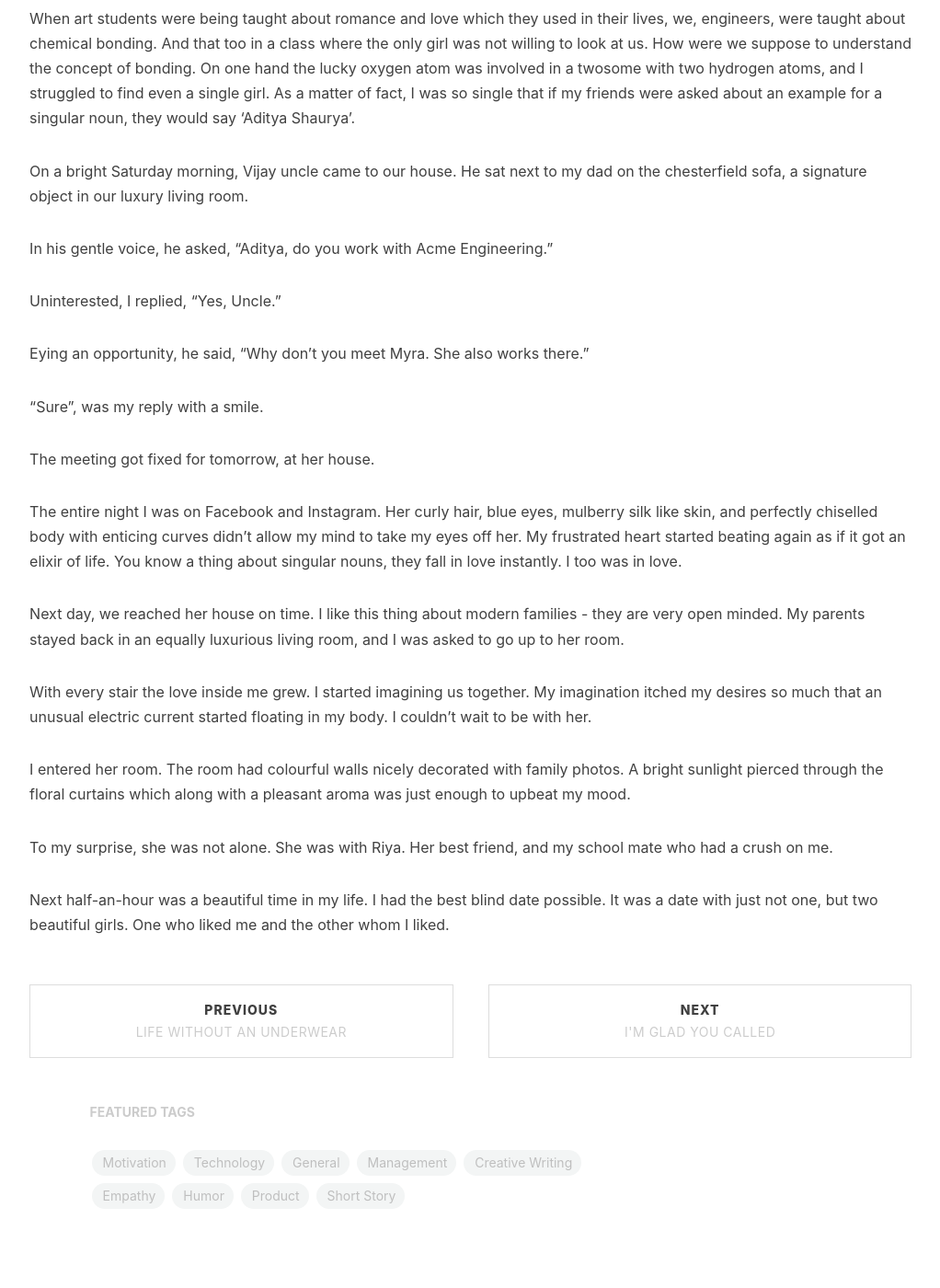
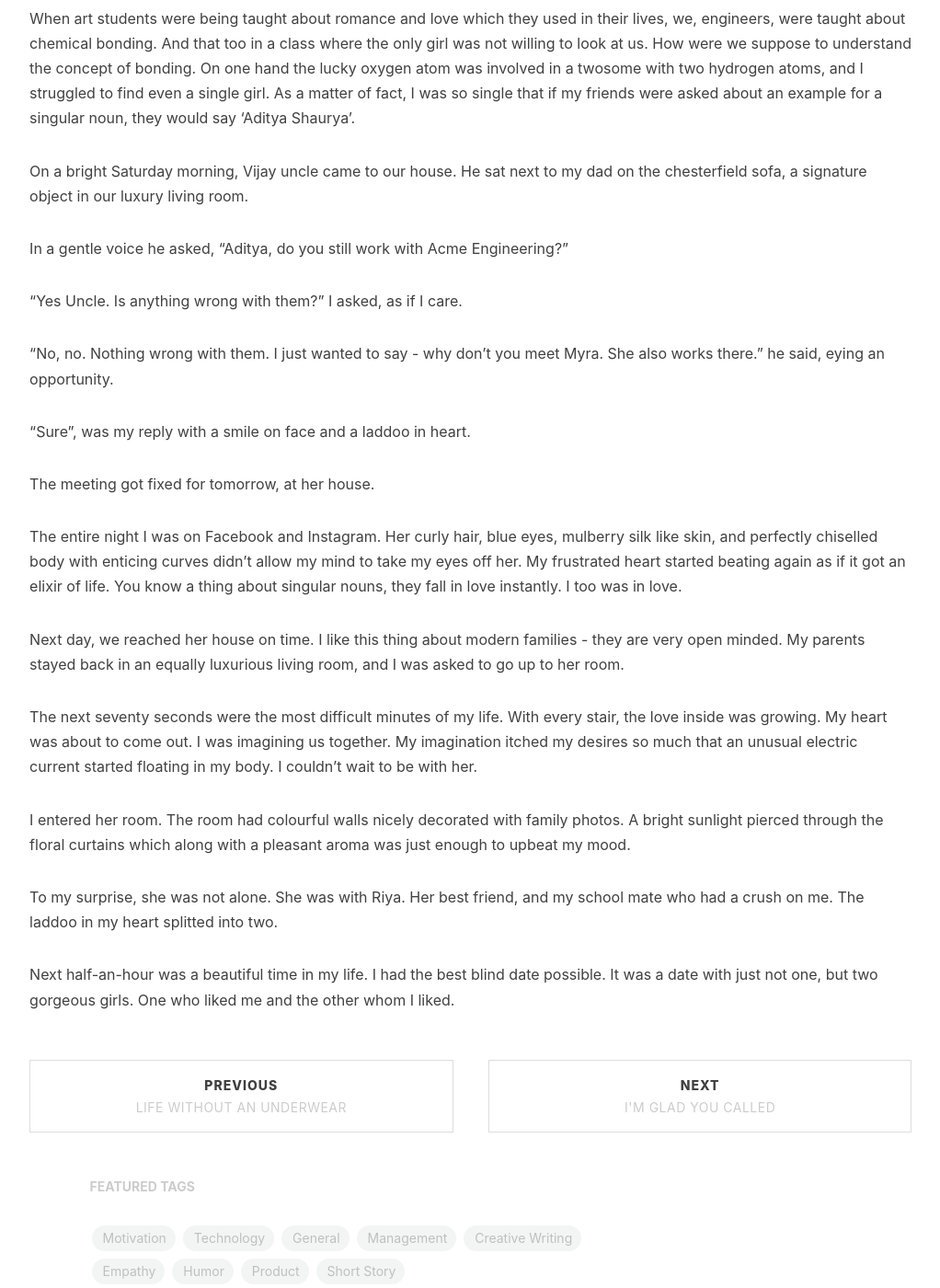
Before and after one commit to gargsaar/singlepage_website_ni, a Jekyll site: the page built from _posts/2019-08-24-a-blind-date.markdown, in a window 1280 px wide and 1400 px high, scrolled down 621 px. Shown: the whole window at 92% size, without its empty margins (103-1125 px from the left). Built offline with Jekyll 4.4.1, drawn with Linux system fonts in a browser that asks for light colours; nearby versions of some CDN libraries.

Commit message:
Update 2019-08-24-a-blind-date.markdown

```diff
--- a/_posts/2019-08-24-a-blind-date.markdown
+++ b/_posts/2019-08-24-a-blind-date.markdown
@@ -19,13 +19,13 @@ When art students were being taught about romance and love which they used in th
 
 On a bright Saturday morning, Vijay uncle came to our house. He sat next to my dad on the chesterfield sofa, a signature object in our luxury living room.
 
-In his gentle voice, he asked, "Aditya, do you work with Acme Engineering."
+In a gentle voice he asked, "Aditya, do you still work with Acme Engineering?"
 
-Uninterested, I replied, "Yes, Uncle."
+"Yes Uncle. Is anything wrong with them?" I asked, as if I care.
 
-Eying an opportunity, he said, "Why don't you meet Myra. She also works there."
+"No, no. Nothing wrong with them. I just wanted to say - why don't you meet Myra. She also works there." he said, eying an opportunity.
 
-"Sure", was my reply with a smile.
+"Sure", was my reply with a smile on face and a laddoo in heart.
 
 The meeting got fixed for tomorrow, at her house.
 
@@ -33,10 +33,10 @@ The entire night I was on Facebook and Instagram. Her curly hair, blue eyes, mu
 
 Next day, we reached her house on time. I like this thing about modern families - they are very open minded. My parents stayed back in an equally luxurious living room, and I was asked to go up to her room.
 
-With every stair the love inside me grew. I started imagining us together. My imagination itched my desires so much that an unusual electric current started floating in my body. I couldn’t wait to be with her.
+The next seventy seconds were the most difficult minutes of my life. With every stair, the love inside was growing. My heart was about to come out. I was imagining us together. My imagination itched my desires so much that an unusual electric current started floating in my body. I couldn’t wait to be with her.
 
 I entered her room. The room had colourful walls nicely decorated with family photos. A bright sunlight pierced through the floral curtains which along with a pleasant aroma was just enough to upbeat my mood.
 
-To my surprise, she was not alone. She was with Riya. Her best friend, and my school mate who had a crush on me.
+To my surprise, she was not alone. She was with Riya. Her best friend, and my school mate who had a crush on me. The laddoo in my heart splitted into two.
 
-Next half-an-hour was a beautiful time in my life. I had the best blind date possible. It was a date with just not one, but two beautiful girls. One who liked me and the other whom I liked.
+Next half-an-hour was a beautiful time in my life. I had the best blind date possible. It was a date with just not one, but two gorgeous girls. One who liked me and the other whom I liked.
```
